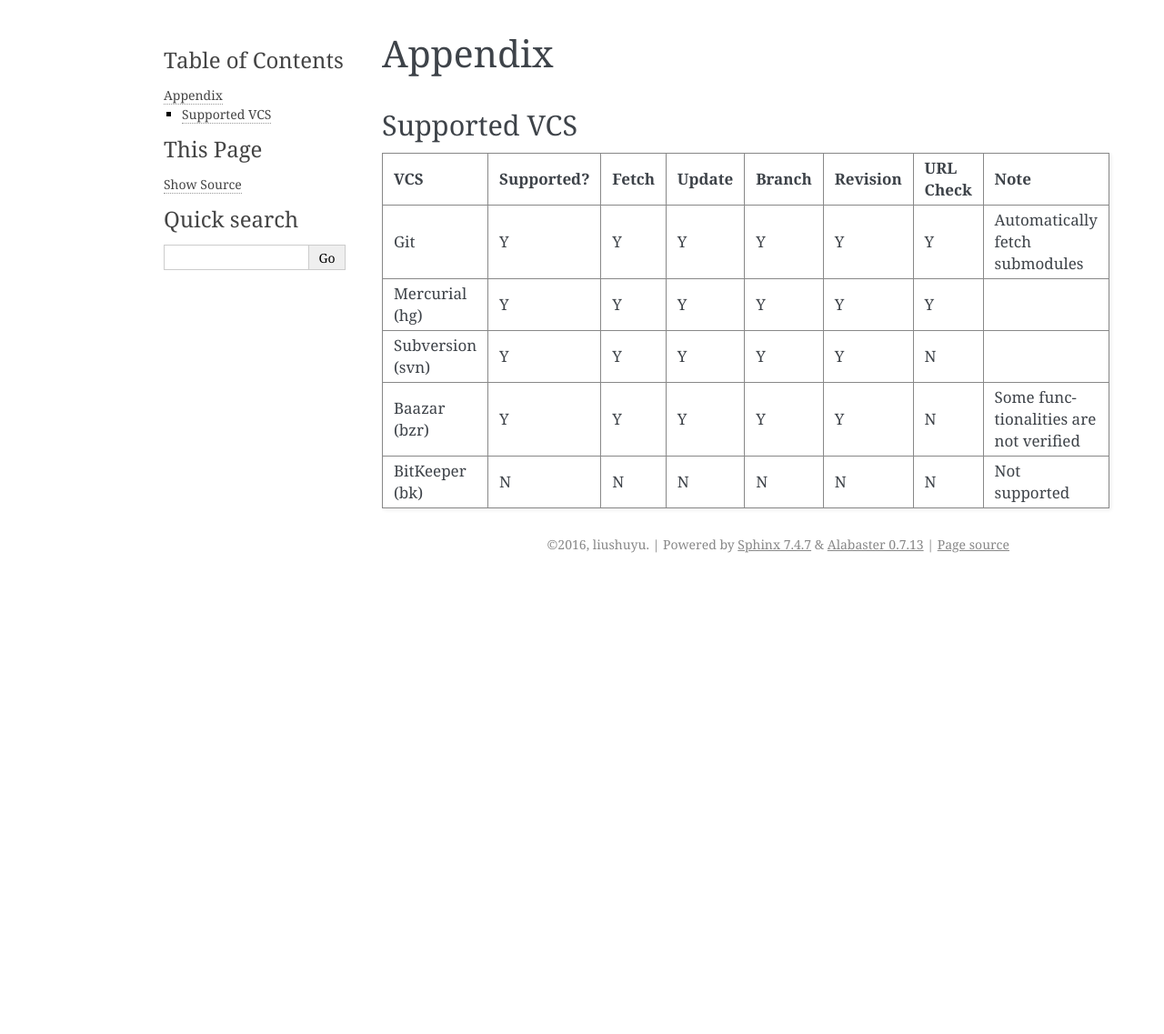
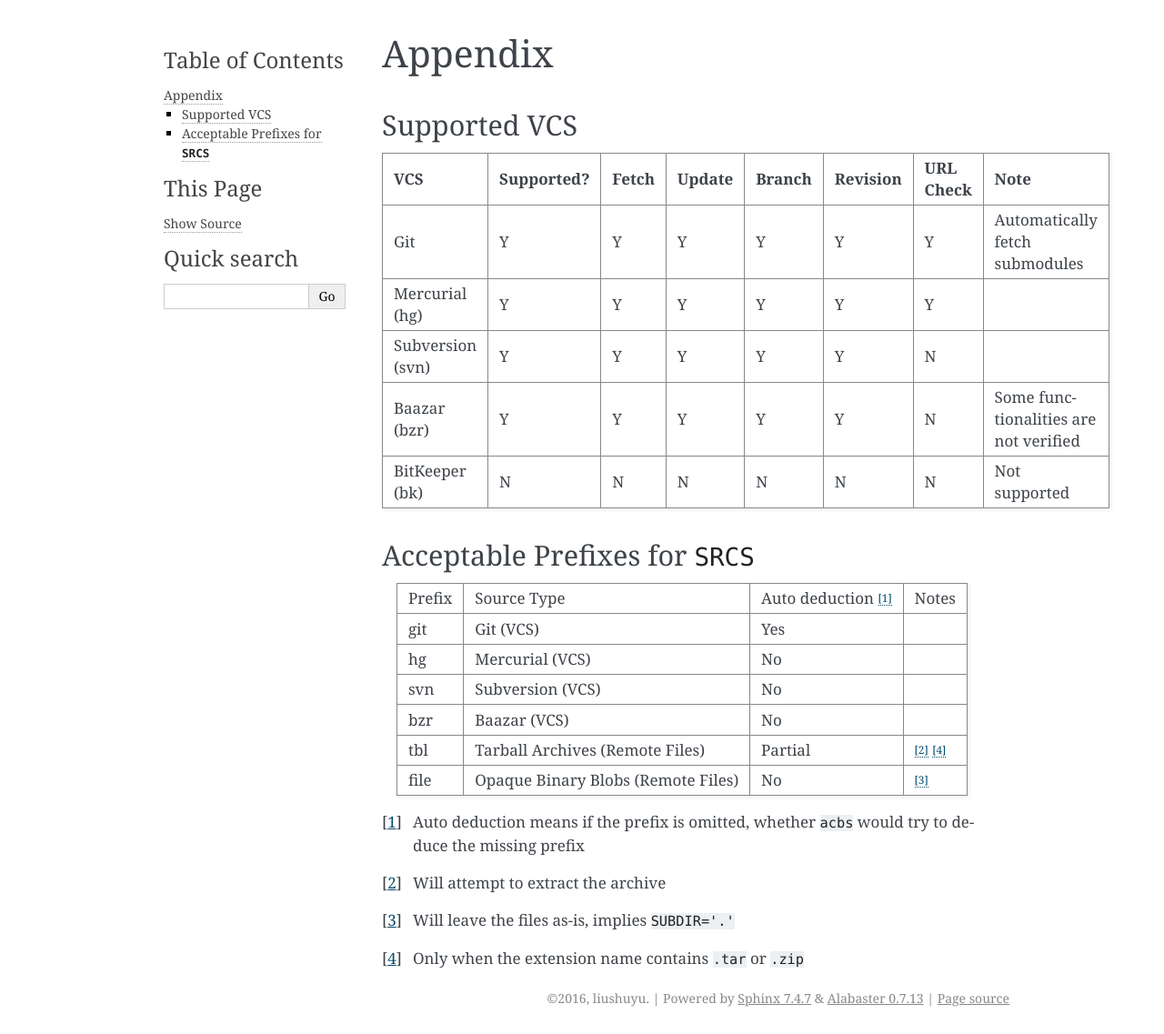
Before and after one commit to AOSC-Dev/acbs, a Sphinx documentation site: the page built from docs/source/appendix.rst, in a window 1280 px wide. Shown: the whole page at 91% size. Built offline with Sphinx 7.4.7, drawn with Linux system fonts in a browser that asks for light colours; before the commit the page ends 900 px from its top, so only the background shows below that.

Commit message:
docs: more details on SRCS format

```diff
--- a/docs/source/appendix.rst
+++ b/docs/source/appendix.rst
@@ -18,3 +18,27 @@ Supported VCS
 +------------------+------------+-------+--------+--------+----------+-----------+-----------------------------------------------+
 | BitKeeper (bk)   | N          | N     | N      | N      | N        | N         | Not supported                                 |
 +------------------+------------+-------+--------+--------+----------+-----------+-----------------------------------------------+
+
+Acceptable Prefixes for ``SRCS``
+--------------------------------
+
++--------+------------------------------------+---------------------+-----------+
+| Prefix | Source Type                        | Auto deduction [1]_ | Notes     |
++--------+------------------------------------+---------------------+-----------+
+| git    | Git (VCS)                          | Yes                 |           |
++--------+------------------------------------+---------------------+-----------+
+| hg     | Mercurial (VCS)                    | No                  |           |
++--------+------------------------------------+---------------------+-----------+
+| svn    | Subversion (VCS)                   | No                  |           |
++--------+------------------------------------+---------------------+-----------+
+| bzr    | Baazar (VCS)                       | No                  |           |
++--------+------------------------------------+---------------------+-----------+
+| tbl    | Tarball Archives (Remote Files)    | Partial             | [2]_ [4]_ |
++--------+------------------------------------+---------------------+-----------+
+| file   | Opaque Binary Blobs (Remote Files) | No                  | [3]_      |
++--------+------------------------------------+---------------------+-----------+
+
+.. [1] Auto deduction means if the prefix is omitted, whether ``acbs`` would try to deduce the missing prefix
+.. [2] Will attempt to extract the archive
+.. [3] Will leave the files as-is, implies ``SUBDIR='.'``
+.. [4] Only when the extension name contains ``.tar`` or ``.zip``
--- a/docs/source/spec_format.rst
+++ b/docs/source/spec_format.rst
@@ -45,6 +45,7 @@ Defines files are expected to exist in ``:/`` (root of the top project folder).
 * ``<VCS_NAME>BRCH``    If set, indicates required branch of the repository for the package.
 * ``<VCS_NAME>COMMIT``  If set, indicates required commit/revision of the repository for the package.
 * ``CHKSUM`` Expected format: ``<ALGO_NAME>::<HASH_VALUE>`` If set, ``acbs`` will check the checksum of the source file against this value not available if the source is from VCS.
+* ``SUBDIR`` If set, ``acbs`` will change to specified directory after finishing preparing the source files.
 
 Upcoming, drafted, not yet implemented in current version:
 
```
Also changed, not shown: other parts of docs/source/spec_format.rst (+2 -2 lines).
